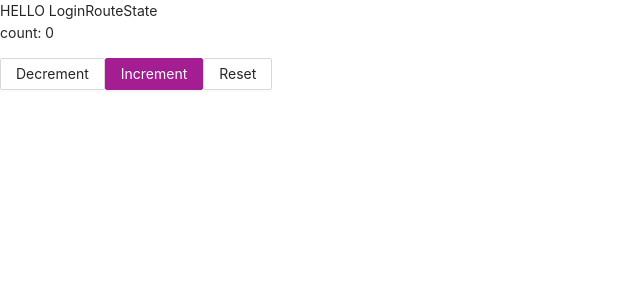
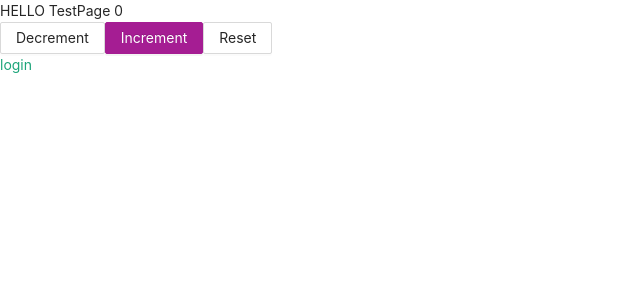
Before and after one commit to guobin211/react-news, a React app: page /test in a window 1280 px wide. Shown: the top 300 px of the page, without its empty margins (0-640 px from the left). Built offline with nearby package versions, Linux system fonts and the light colour scheme.

Commit message:
feature(app): add testRoute

```diff
--- a/src/index.tsx
+++ b/src/index.tsx
@@ -2,11 +2,13 @@ import React, { Suspense } from 'react'
 import ReactDOM from 'react-dom'
 import { BrowserRouter, Switch, Route } from 'react-router-dom'
 import * as serviceWorker from './serviceWorker'
+import './index.less'
 import 'antd/dist/antd.less'
 import { Loading } from './components/Loading'
 import { appService } from './core/app-service'
 import { Provider } from 'react-redux'
 import store from './store'
+import TestRoute from './routes/TestRoute'
 
 const Admin = React.lazy(() => import('./routes/AdminRoute'))
 const Login = React.lazy(() => import('./routes/LoginRoute'))
@@ -31,8 +33,11 @@ appService
               <Route path="/admin">
                 <Admin />
               </Route>
+              <Route path="/test">
+                <TestRoute />
+              </Route>
               <Route path="">
-                <Login />
+                <TestRoute />
               </Route>
             </Switch>
           </BrowserRouter>
--- a/src/routes/LoginRoute.tsx
+++ b/src/routes/LoginRoute.tsx
@@ -1,8 +1,8 @@
 import React from 'react'
 import { Button } from 'antd'
+import { Unsubscribe } from 'redux'
 import store from '../store'
 import { CountingEnum } from '../store/actions/counting.enum'
-import { Unsubscribe } from 'redux'
 
 export interface LoginRouteProps {}
 
--- /dev/null
+++ b/src/routes/TestRoute.tsx
@@ -0,0 +1,54 @@
+import React from 'react'
+import { Link } from 'react-router-dom'
+import { Unsubscribe } from 'redux'
+import { Button } from 'antd'
+import store from '../store'
+import { LoginRouteProps } from './LoginRoute'
+import { CountingEnum } from '../store/actions/counting.enum'
+
+export interface TestRouteProps {}
+
+export interface TestRouteState {
+  counting: number
+}
+
+export default class TestRoute extends React.Component<TestRouteProps, TestRouteState> {
+  state = {
+    counting: store.getState().counting,
+  }
+  unsubscribe$: Unsubscribe
+  constructor(props: LoginRouteProps) {
+    super(props)
+    this.unsubscribe$ = store.subscribe(() => {
+      const { counting } = store.getState()
+      this.setState(() => {
+        return { counting }
+      })
+    })
+  }
+  componentWillUnmount() {
+    this.unsubscribe$()
+  }
+
+  render() {
+    return (
+      <div className="TestRoute">
+        <div>HELLO TestPage {this.state.counting}</div>
+        <div>
+          <Button type="default" onClick={() => store.dispatch({ type: CountingEnum.Decrement })}>
+            Decrement
+          </Button>
+          <Button type="primary" onClick={() => store.dispatch({ type: CountingEnum.Increment })}>
+            Increment
+          </Button>
+          <Button type="default" onClick={() => store.dispatch({ type: CountingEnum.Reset })}>
+            Reset
+          </Button>
+        </div>
+        <div>
+          <Link to="/login">login</Link>
+        </div>
+      </div>
+    )
+  }
+}
--- a/src/store/index.ts
+++ b/src/store/index.ts
@@ -5,6 +5,5 @@ import { composeWithDevTools } from 'redux-devtools-extension'
 const rootReducer = combineReducers({
   counting,
 })
-
 const store = createStore(rootReducer, composeWithDevTools())
 export default store
--- a/src/utils/tools.ts
+++ b/src/utils/tools.ts
@@ -1,3 +1,7 @@
 export function getMaxNum(arr: number[]) {
   return Math.max(...arr)
 }
+
+export function isDev() {
+  return process.env.NODE_ENV !== 'production'
+}
```
